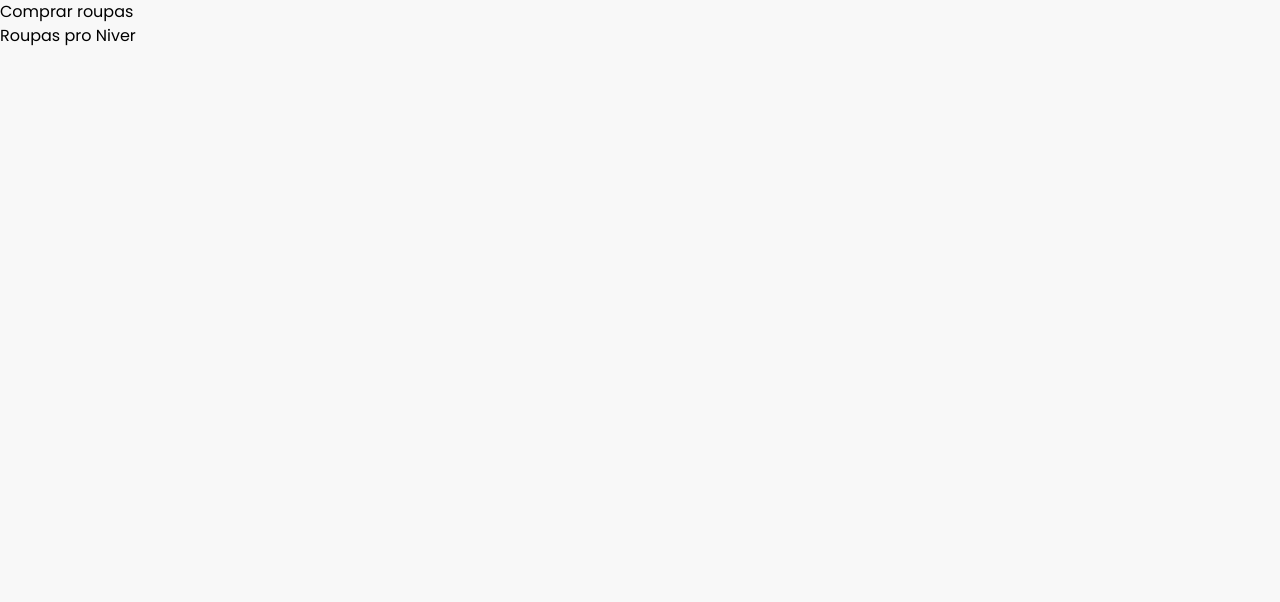
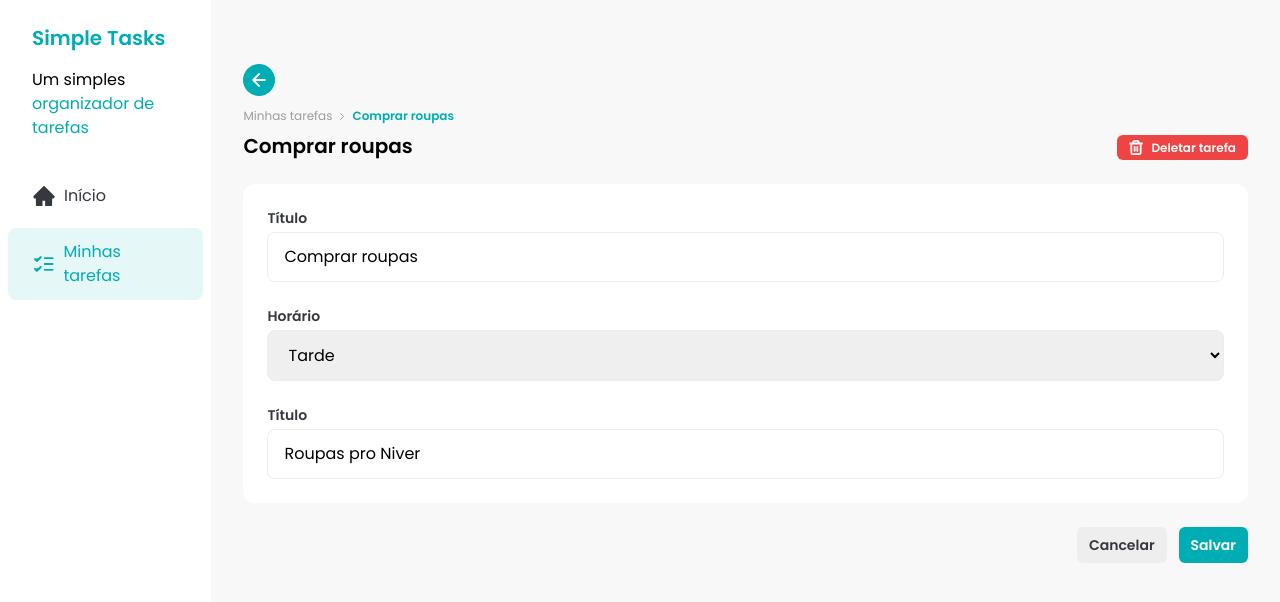
Before and after one commit to cerqMateus/react-tasks, a React (Vite) app: page /task/9eb584c4-2534-489c-9854-ed1a4c2eb5c1 in a window 1280 px wide. Shown: the top 602 px of the page. Built offline with nearby package versions, Linux system fonts and the light colour scheme; data requests are answered from the project's data file.

Commit message:
feat: add initial task-details page without logic

```diff
--- a/src/assets/icons/index.js
+++ b/src/assets/icons/index.js
@@ -1,5 +1,7 @@
 import AddIcon from "./add.svg?react";
+import ArrowLeft from "./arrow-left.svg?react";
 import CheckIcon from "./check.svg?react";
+import ChevronRightIcon from "./chevron-right-icon.svg?react";
 import CloudSunIcon from "./cloud-sun.svg?react";
 import DetailsIcon from "./details.svg?react";
 import HomeIcon from "./home.svg?react";
@@ -11,7 +13,9 @@ import TrashIcon from "./trash.svg?react";
 
 export {
   AddIcon,
+  ArrowLeft,
   CheckIcon,
+  ChevronRightIcon,
   CloudSunIcon,
   DetailsIcon,
   HomeIcon,
--- a/src/pages/task-details.jsx
+++ b/src/pages/task-details.jsx
@@ -1,7 +1,19 @@
 import { useEffect, useState } from "react";
-import { useParams } from "react-router-dom";
+import { useNavigate, useParams } from "react-router-dom";
+
+import { ArrowLeft, ChevronRightIcon, TrashIcon } from "../assets/icons";
+import Button from "../components/Button";
+import Input from "../components/Input";
+import InputLabel from "../components/InputLabel";
+import Sidebar from "../components/Sidebar";
+import TimeSelect from "../components/TimeSelect";
 
 const TaskDetailsPage = () => {
+  const navigate = useNavigate();
+  const handleBackClick = () => {
+    navigate(-1);
+  };
+
   const { taskId } = useParams();
   const [task, setTask] = useState();
 
@@ -17,9 +29,65 @@ const TaskDetailsPage = () => {
   }, [taskId]);
 
   return (
-    <div>
-      <h1>{task?.title}</h1>
-      <h2>{task?.description}</h2>
+    <div className="flex">
+      <Sidebar />
+      <div className="w-full space-y-6 px-8 py-16">
+        {/* Barra do topo */}
+        <div className="flex w-full justify-between">
+          <div>
+            {/*Parte da esquerda*/}
+            <button
+              onClick={handleBackClick}
+              className="mb-3 flex h-8 w-8 cursor-pointer items-center justify-center rounded-full bg-brand-primary"
+            >
+              <ArrowLeft />
+            </button>
+            <div>
+              <div className="flex items-center gap-1 text-xs">
+                <span
+                  onClick={handleBackClick}
+                  className="cursor-pointer text-brand-text_gray"
+                >
+                  Minhas tarefas
+                </span>
+                <ChevronRightIcon className="text-brand-text_gray" />
+                <span className="font-semibold text-brand-primary">
+                  {task?.title}
+                </span>
+              </div>
+              <h1 className="mt-2 text-xl font-semibold">{task?.title}</h1>
+            </div>
+          </div>
+          {/* Parte da direita */}
+          <Button className="h-fit self-end bg-brand-danger">
+            <TrashIcon />
+            Deletar tarefa
+          </Button>
+        </div>
+
+        {/* Dados da tarefa */}
+        <div className="space-y-6 rounded-xl bg-brand-white p-6">
+          <div>
+            <Input id={task?.id} label={"Título"} value={task?.title} />
+          </div>
+
+          <div>
+            <TimeSelect value={task?.time} />
+          </div>
+
+          <div>
+            <Input id={task?.id} label={"Título"} value={task?.description} />
+          </div>
+        </div>
+        <div className="flex w-full justify-end gap-3">
+          <Button size="large" color="secondary">
+            Cancelar
+          </Button>
+          <Button size="large" color="primary">
+            Salvar
+          </Button>
+        </div>
+      </div>
     </div>
   );
 };
```
Also changed, not shown: src/assets/icons/arrow-left.svg (added), src/assets/icons/chevron-right-icon.svg (added).
